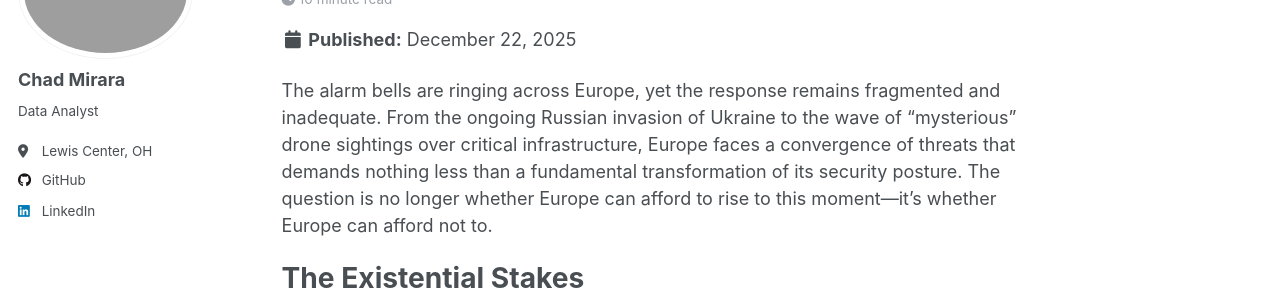
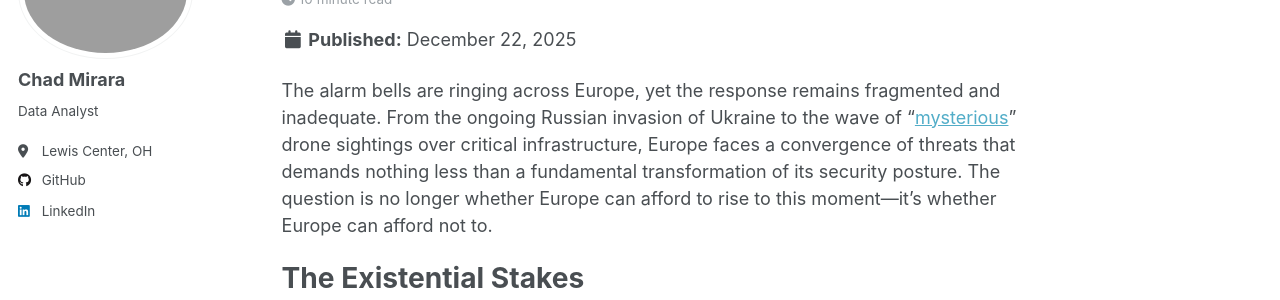
Before and after one commit to chkbm/chkpage, a Jekyll site: the page built from _posts/2025-12-22-europe-must-rise-to-the-moment.md, in a window 1280 px wide and 900 px high. Shown: the part 174-474 px from the top of the window. Built offline with Jekyll 4.4.1, drawn with Linux system fonts in a browser that asks for light colours; a script that is not in the unit is left out; part of the change alters nothing that is shown.

```diff
--- a/_posts/2025-12-22-europe-must-rise-to-the-moment.md
+++ b/_posts/2025-12-22-europe-must-rise-to-the-moment.md
@@ -8,7 +8,7 @@ tags:
   - Europe
 ---
 
-The alarm bells are ringing across Europe, yet the response remains fragmented and inadequate. From the ongoing Russian invasion of Ukraine to the wave of "mysterious" drone sightings over critical infrastructure, Europe faces a convergence of threats that demands nothing less than a fundamental transformation of its security posture.  The question is no longer whether Europe can afford to rise to this moment—it's whether Europe can afford not to.
+The alarm bells are ringing across Europe, yet the response remains fragmented and inadequate. From the ongoing Russian invasion of Ukraine to the wave of "[mysterious](https://www.wsj.com/world/europe/denmark-says-new-drone-flights-over-military-base-airports-are-hybrid-attack-e9f94aac)" drone sightings over critical infrastructure, Europe faces a convergence of threats that demands nothing less than a fundamental transformation of its security posture.  The question is no longer whether Europe can afford to rise to this moment—it's whether Europe can afford not to.
 
 The Existential Stakes
 ======
```
